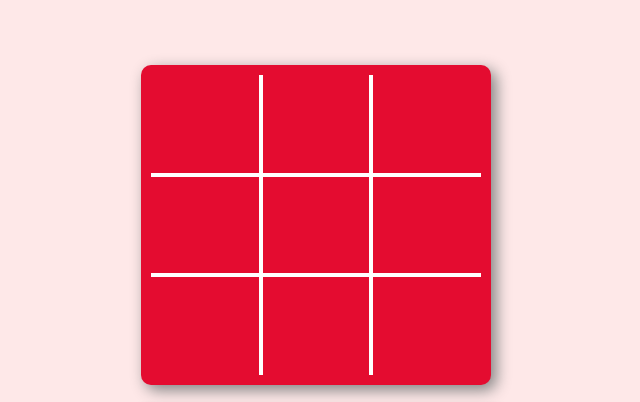
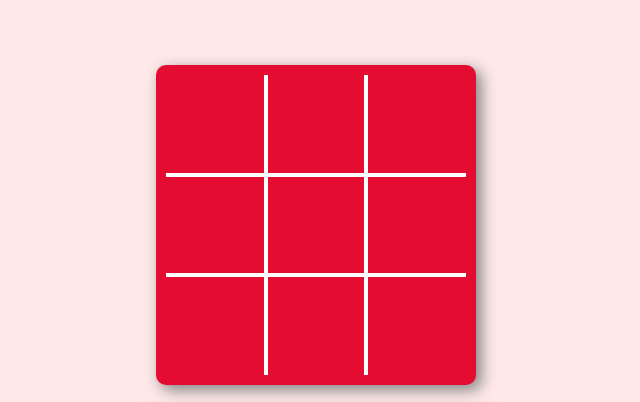
Before and after one commit to AhhmedJamal/tic-tac-toe-game, a plain HTML site: page index.html in a window 1280 px wide. Shown: the part 205-607 px from the top of the page, without its empty margins (324-964 px from the left). Drawn offline with Linux system fonts and the light colour scheme.

Commit message:
Update style.css

```diff
--- a/css/style.css
+++ b/css/style.css
@@ -141,13 +141,13 @@ body {
   border-top: 2px solid white;
 }
 .container .game .square {
-  width: 110px;
+  width: 100px;
   height: 100px;
   display: flex;
   border: none;
   justify-content: center;
   justify-self: center;
-  font-size: 100px;
+  font-size: 90px;
   background: transparent;
   color: white;
   cursor: pointer;
```
